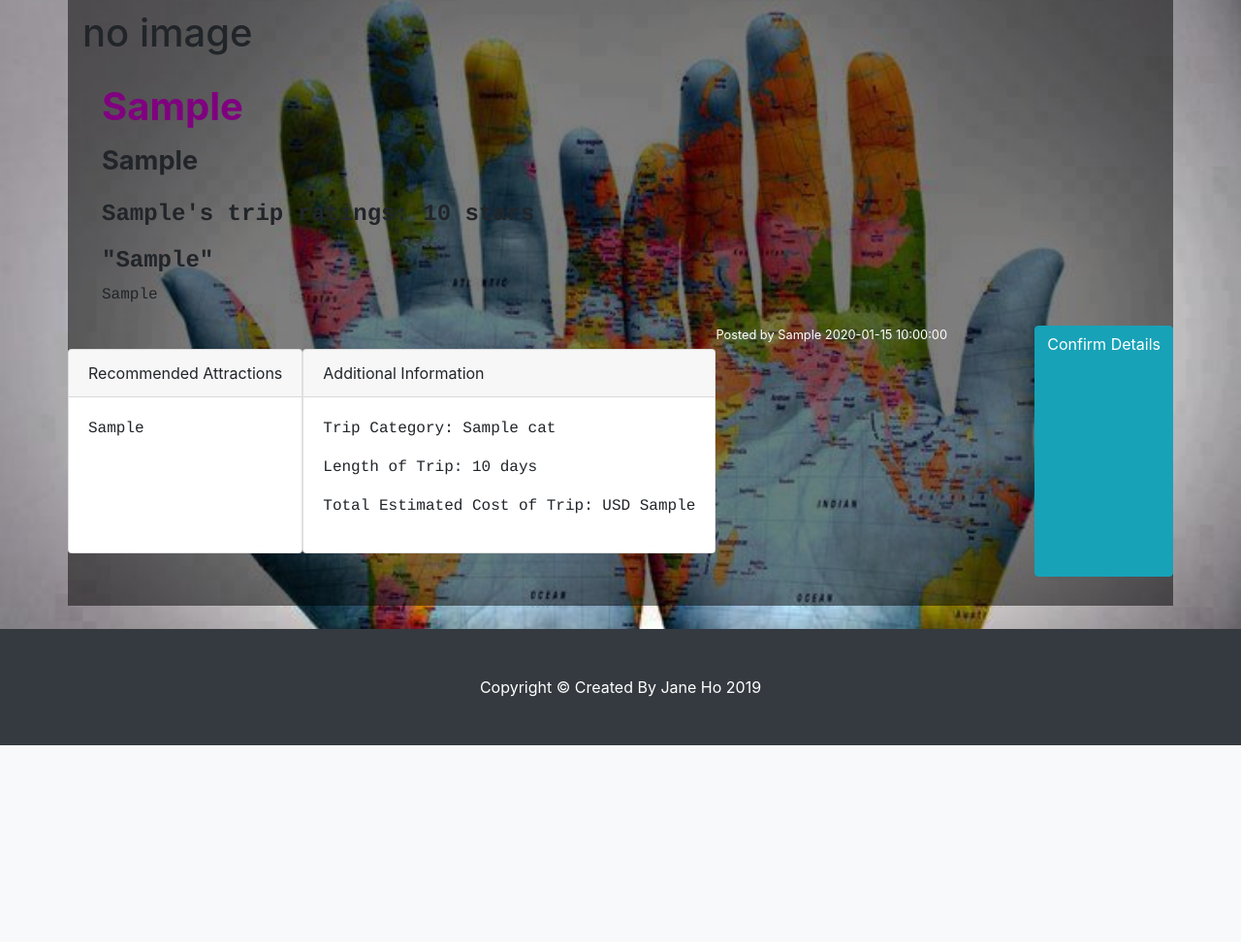
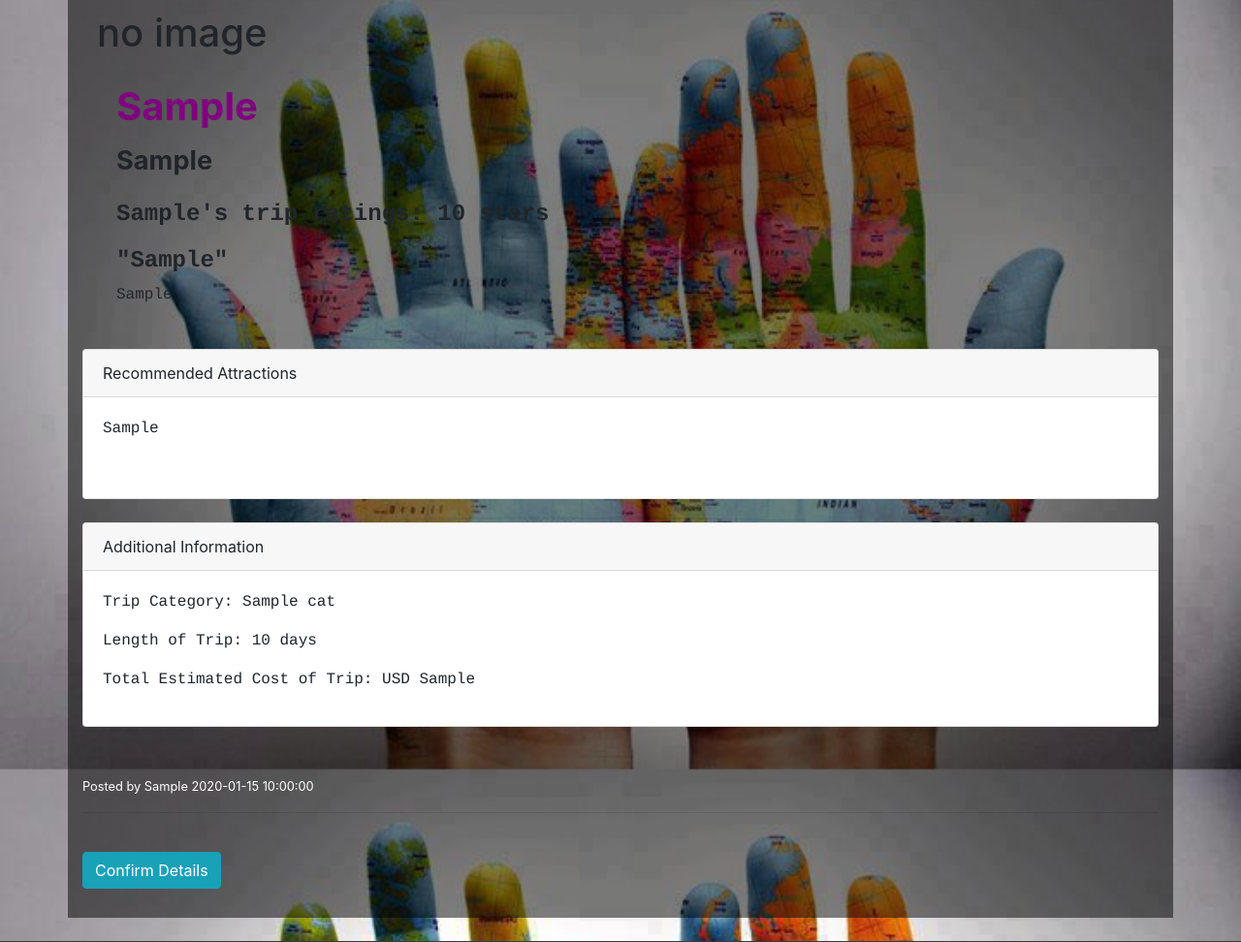
Before and after one commit to howyjane/trip-itinerary-review, a Flask app: template templates/summary.html in a window 1280 px wide. Shown: the part 56-1028 px from the top of the page at 97% size. Before the commit the page ends 825 px from the top, so only its background shows below. Run offline with Flask 2, Linux system fonts and the light colour scheme; the template is opened without the code that fills it: most values are stand-ins (such as "Sample title", 1, 10 or a date in 2020); some libraries are stand-ins or nearby versions.

Commit message:
finalise summary.html

```diff
--- a/templates/summary.html
+++ b/templates/summary.html
@@ -9,11 +9,11 @@
     <link rel="stylesheet" href="{{url_for('static',filename='stylesheet/style.css')}}" type="text/css">
     <title>Trip Itinerary</title>
 </head>
+
 <body>
 <!-- Page Content -->
 <div class="container">
-    <div class="row">
-      <div class="col-lg-12" >
+  <div class="col-md-auto" >
     {% if filename %}
     <div class="card mt-4">
     <img class="card-img-top img-fluid" src="{{url_for('uploaded_file', filename=filename)}}" alt="profileimg">
@@ -26,24 +26,20 @@
         <p style="font-family: courier; font-size: 150%;"><strong>{{n}}'s trip ratings: {{r}} stars</strong></p>
         <h2 style="font-size: 150%; font-family: courier; "><strong>"{{tt}}"</strong></h2>
         <p class="card-text" style="font-size: 100%; font-family: courier; ">{{rv}}</p>
-
       </div>
     </div>
-        <!-- /.card -->
+    <!--card -->
 
       <div class="card card-outline-secondary my-4">
-          <div class="card-header">
-            Recommended Attractions
-          </div>
+        <div class="card-header">Recommended Attractions</div>
           <div class="card-body">
             <p style="font-size: 100%; font-family: courier; ">{{a}}</p>
             <br>
           </div>
       </div>
+
       <div class="card card-outline-secondary my-4">
-          <div class="card-header">
-            Additional Information
-          </div>
+        <div class="card-header">Additional Information</div>
           <div class="card-body">
             <p style="font-size: 100%; font-family: courier; ">Trip Category: {{cat}}</p>
             <p style="font-size: 100%; font-family: courier; ">Length of Trip: {{sd}} days</p>
@@ -54,15 +50,17 @@
           <small class="text-white">Posted by {{n}} {{date}}</small>
           <hr>
           <br>
+          <!--button -->
           <a href="{{url_for('index')}}" class="btn btn-info center-success">Confirm Details</a>
           <br>
+
+  <!--Content-wrapper -->
   </div>
-    </div>
+<!--Container -->
 </div>
 <br>
 
-
-  <!-- Bootstrap core JavaScript -->
+<!--JavaScript -->
 <script src="script.js"></script>
 <script src="https://code.jquery.com/jquery-3.4.1.slim.min.js" integrity="sha384-J6qa4849blE2+poT4WnyKhv5vZF5SrPo0iEjwBvKU7imGFAV0wwj1yYfoRSJoZ+n" crossorigin="anonymous"></script>
 <script src="https://cdn.jsdelivr.net/npm/popper.js@1.16.0/dist/umd/popper.min.js" integrity="sha384-Q6E9RHvbIyZFJoft+2mJbHaEWldlvI9IOYy5n3zV9zzTtmI3UksdQRVvoxMfooAo" crossorigin="anonymous"></script>
```
Lines whose indentation alone changed are shown as unchanged.
